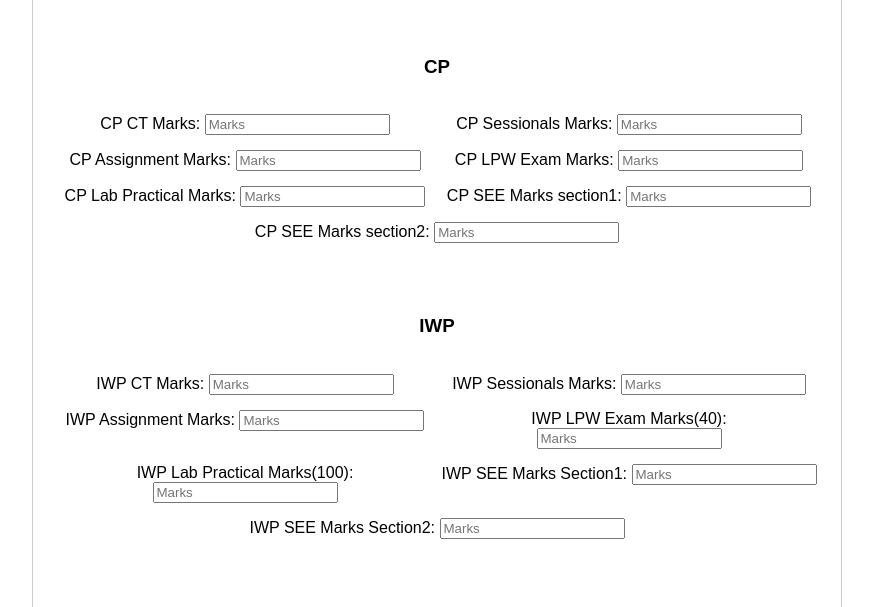
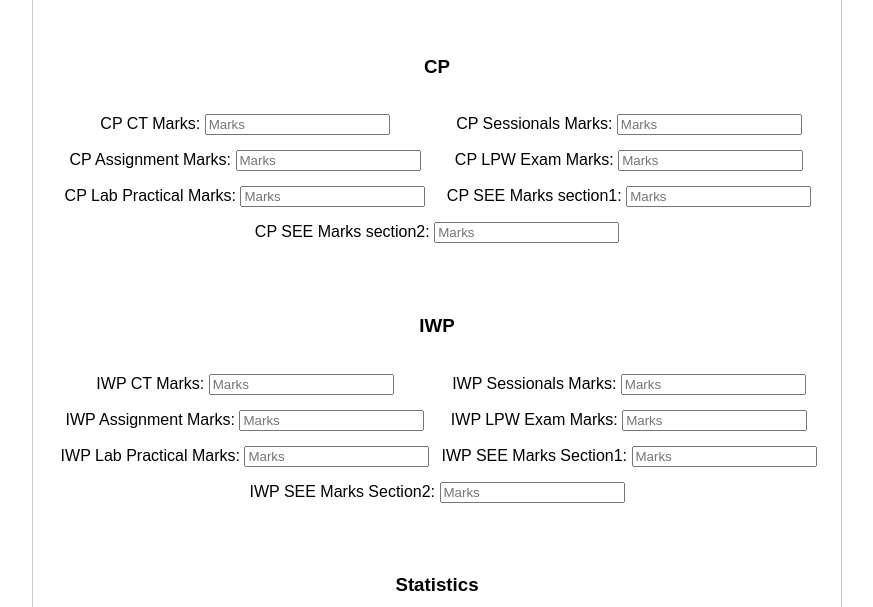
Before and after one commit to LakshinPathak/CGPA_Lakshin, a plain HTML site: page index.html in a window 1280 px wide. Shown: the part 118-725 px from the top of the page, without its empty margins (203-1076 px from the left). Drawn offline with Linux system fonts and the light colour scheme.

Commit message:
Add files via upload

```diff
--- a/index.html
+++ b/index.html
@@ -73,12 +73,12 @@
             </div>
 
             <div class="subject">
-                <label for="b4">IWP LPW Exam Marks(40):</label>
+                <label for="b4">IWP LPW Exam Marks:</label>
                 <input type="text" id="b4" placeholder="Marks">
             </div>
 
             <div class="subject">
-                <label for="b5">IWP Lab Practical Marks(100):</label>
+                <label for="b5">IWP Lab Practical Marks:</label>
                 <input type="text" id="b5" placeholder="Marks">
             </div>
             <div class="subject">
```
